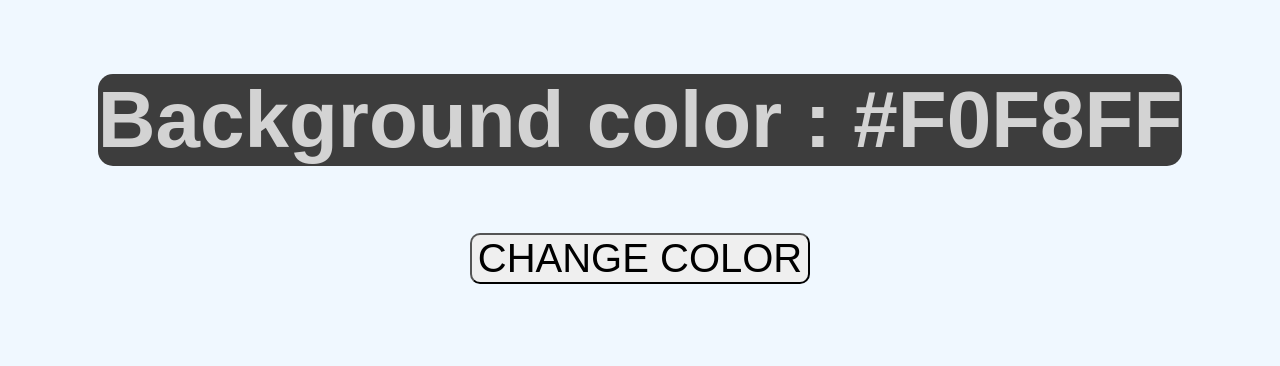
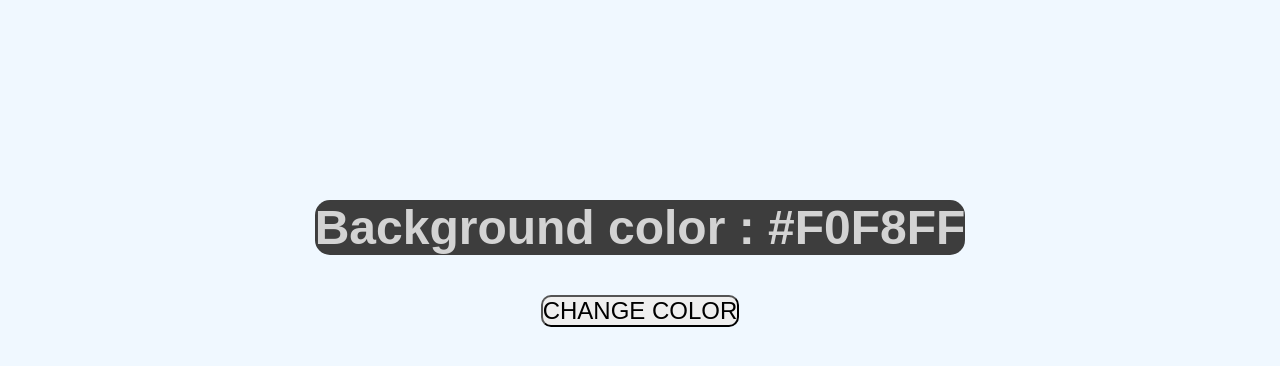
Before and after one commit to EmpireAntz/color-randomizer, a plain HTML site: page index.html in a window 1280 px wide. Drawn offline with Linux system fonts and the light colour scheme.

Commit message:
fixed an issue with side scrolling and sizing

```diff
--- a/style.css
+++ b/style.css
@@ -1,14 +1,22 @@
+* {
+    margin: 0;
+    padding: 0;
+}
 body {
+    background-color:#F0F8FF;
+    width: 100%;
+    overflow-x: hidden;
     font-family: Arial, Helvetica, sans-serif;
-    background-color:#F0F8FF;
 }
 
 h2 {
     background-color: rgb(61, 61, 61);
     color: rgb(211, 211, 211);
-    font-size: 80px;
     border-radius: 15px;
+    font-size: 6vh;
     text-align: center;
+    margin: 5vh;
+    margin-top: 25vh;
 }
 
 .container {
@@ -19,6 +27,6 @@ h2 {
 }
 
 button {
-    font-size: 40px;
     border-radius: 10px;
+    font-size: 3vh;
 }
```
